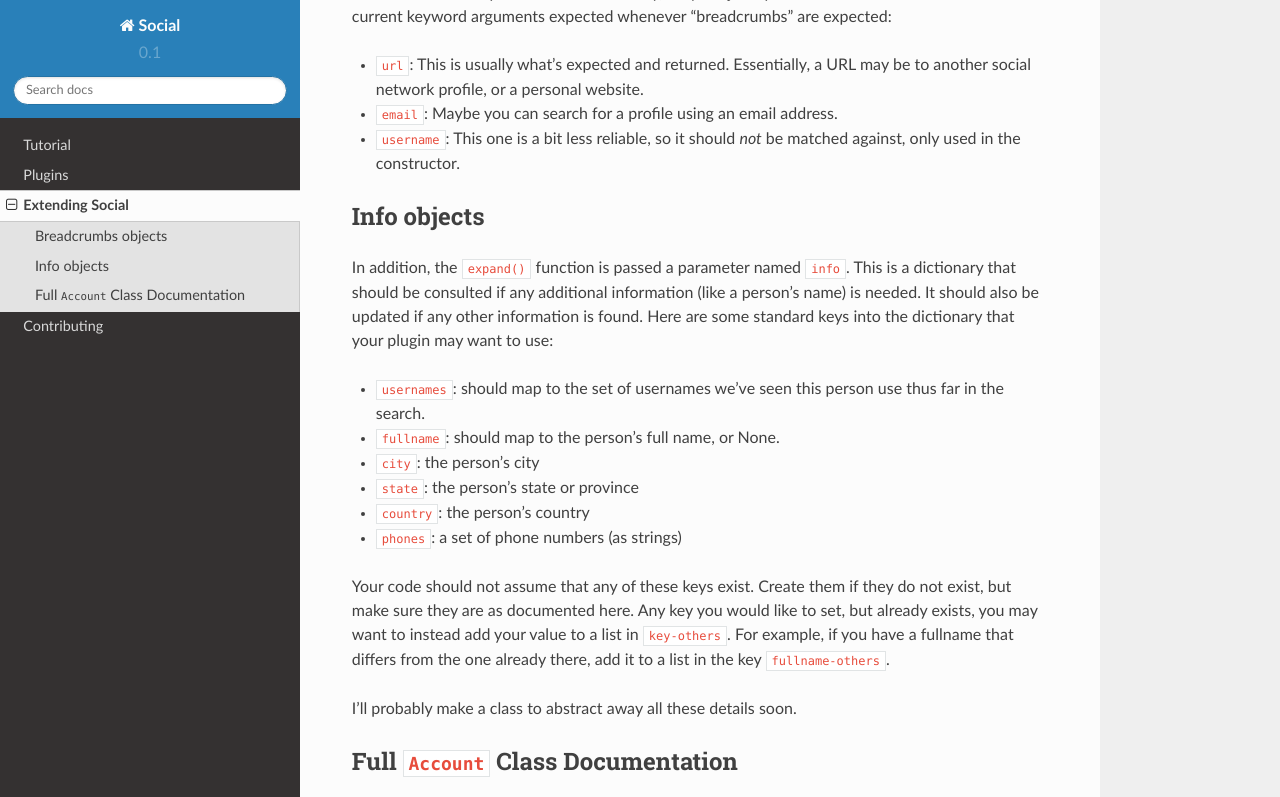
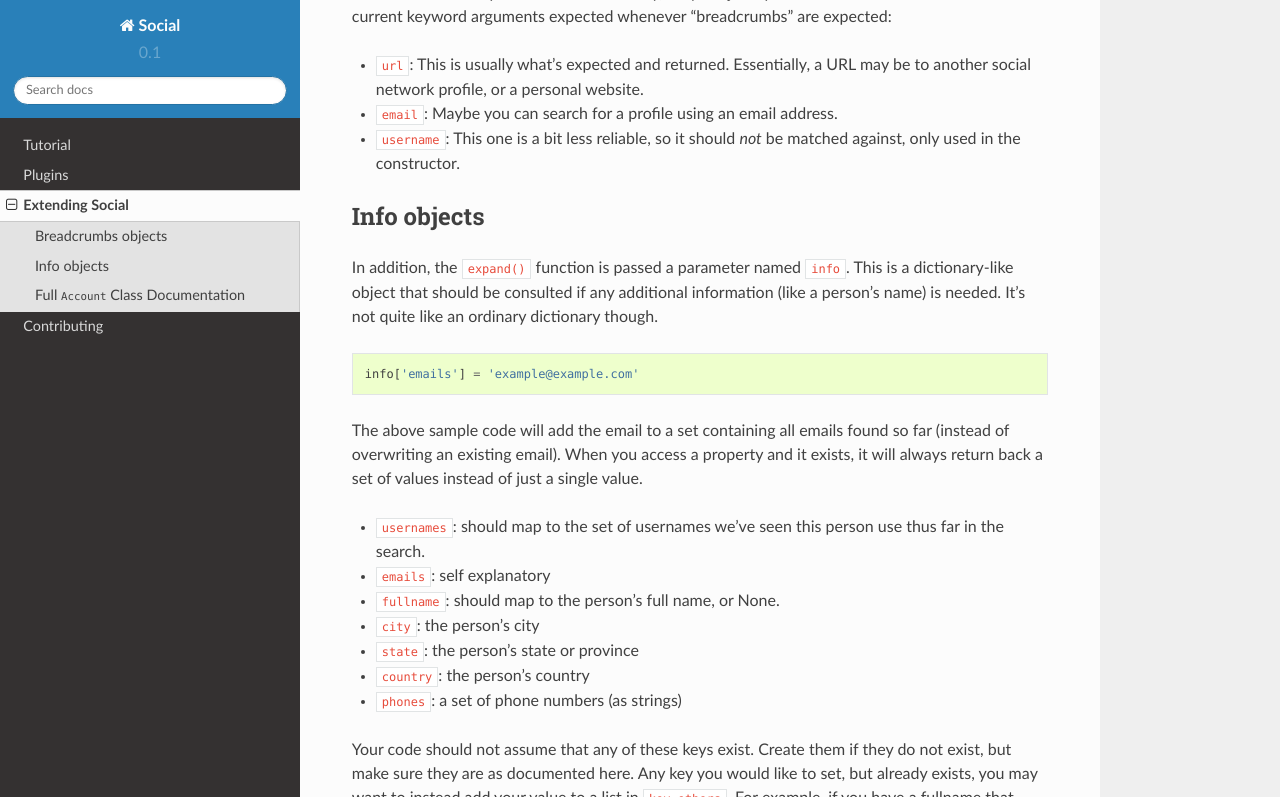
Before and after one commit to brenns10/social, a Sphinx documentation site: the page built from doc/extending.rst, in a window 1280 px wide and 900 px high, scrolled down 897 px, cut to the strip 0-797 px from the top of the window. Built offline with Sphinx 7.4.7 and the Read the Docs theme 2.0.0, drawn with Linux system fonts in a browser that asks for light colours.

```diff
--- a/doc/extending.rst
+++ b/doc/extending.rst
@@ -54,13 +54,22 @@
 ------------
 
 In addition, the ``expand()`` function is passed a parameter named ``info``.
-This is a dictionary that should be consulted if any additional information
-(like a person's name) is needed.  It should also be updated if any other
-information is found.  Here are some standard keys into the dictionary that your
-plugin may want to use:
+This is a dictionary-like object that should be consulted if any additional
+information (like a person's name) is needed.  It's not quite like an ordinary
+dictionary though.
+
+.. code:: python
+
+          info['emails'] = 'example@example.com'
+
+The above sample code will add the email to a set containing all emails found so
+far (instead of overwriting an existing email).  When you access a property and
+it exists, it will always return back a set of values instead of just a single
+value.
 
 - ``usernames``: should map to the set of usernames we've seen this person use
   thus far in the search.
+- ``emails``: self explanatory
 - ``fullname``: should map to the person's full name, or None.
 - ``city``: the person's city
 - ``state``: the person's state or province
```
Also changed, not shown: README.md (+0 -2 lines), 3 other files.
